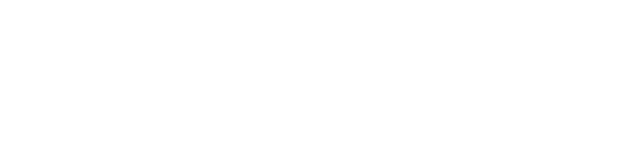
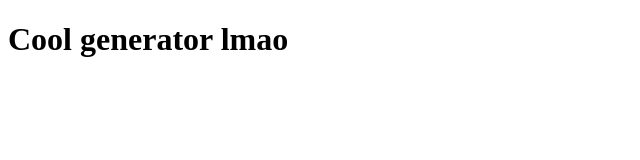
Before and after one commit to Agri00/background-generator, a plain HTML site: page index.html in a window 1280 px wide. Shown: the whole page, without its empty margins (0-640 px from the left). Drawn offline with Linux system fonts and the light colour scheme.

Commit message:
changing text

```diff
--- a/index.html
+++ b/index.html
@@ -4,6 +4,6 @@
 	<title>nigga</title>
 </head>
 <body>
-
+	<h1>Cool generator lmao </h1>
 </body>
 </html>
```
